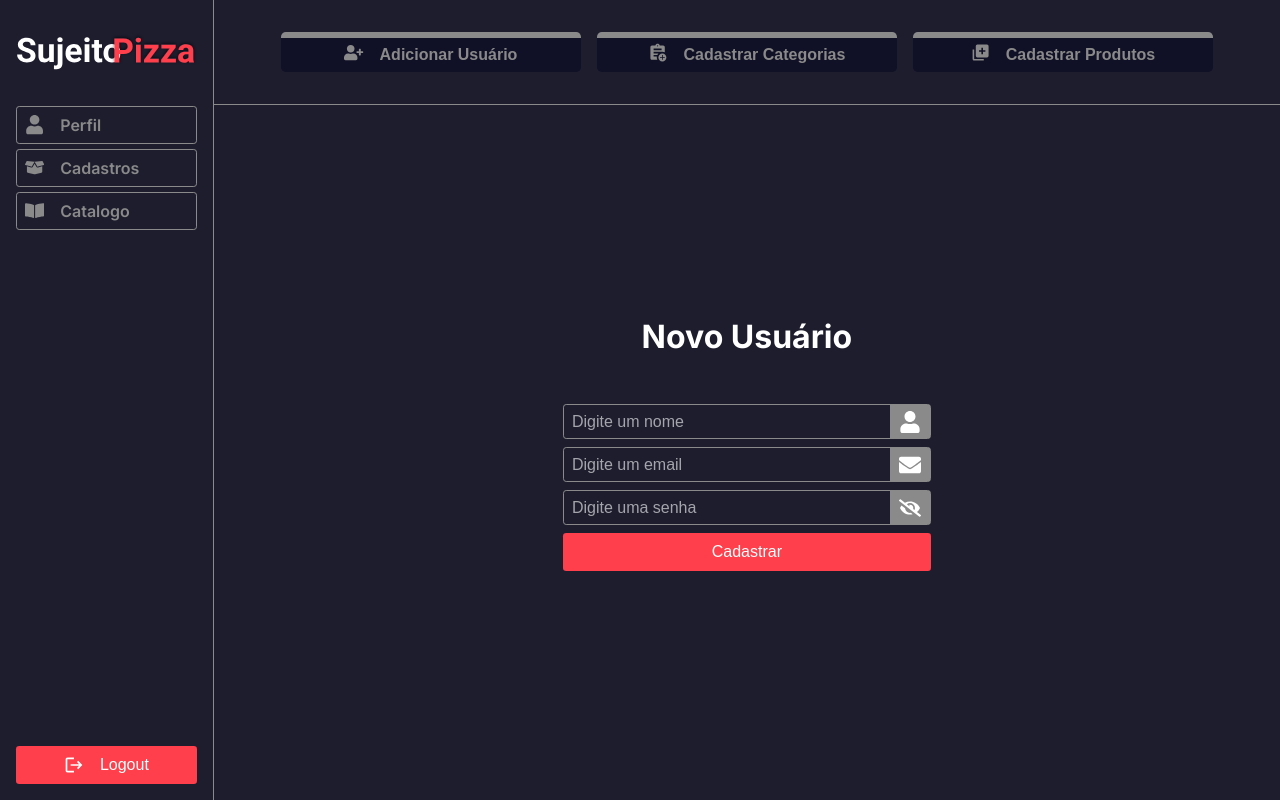
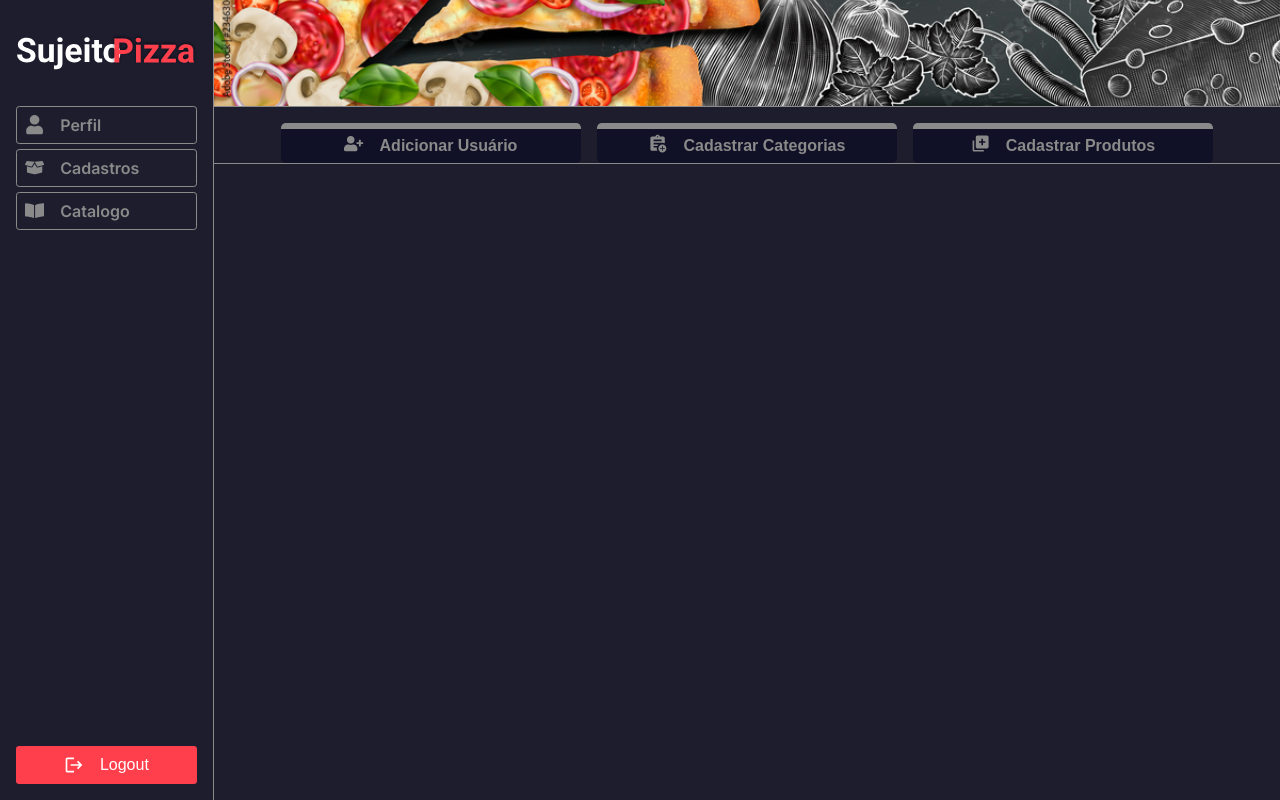
Before and after one commit to dev-ribeirojr/sujeitoPizza-frontend, a Next.js app: page /register in a window 1280 px wide. Built offline with nearby package versions, Linux system fonts and the light colour scheme.

Commit message:
feat: Adicionando um banner na pagina de cadastros

```diff
--- a/src/app/register/modules/headerRegister/headerRegister.module.scss
+++ b/src/app/register/modules/headerRegister/headerRegister.module.scss
@@ -3,8 +3,9 @@
   display: flex;
   align-items: center;
   justify-content: center;
-  padding: 2rem 1rem;
+  padding: 1rem 1rem 0 1rem;
   gap: 1rem;
 
   border-bottom: 1px solid var(--gray-100);
+  border-top: 1px solid var(--gray-100);
 }
--- a/src/app/register/page.tsx
+++ b/src/app/register/page.tsx
@@ -10,8 +10,11 @@
     <Container>
       <Header />
       <main className={styles.container}>
+        <div className={styles.banner}></div>
         <HeaderRegister />
-        <NewUser />
+        {false &&
+          <NewUser />
+        }
       </main>
     </Container>
   )
--- a/src/app/register/register.module.scss
+++ b/src/app/register/register.module.scss
@@ -3,3 +3,9 @@
   display: flex;
   flex-direction: column;
 }
+.banner {
+  height: 106px;
+  width: 100%;
+  background: url("../../../public/banner.jpg") center bottom no-repeat;
+  background-size: cover;
+}
```
Also changed, not shown: public/banner.jpg (added).
